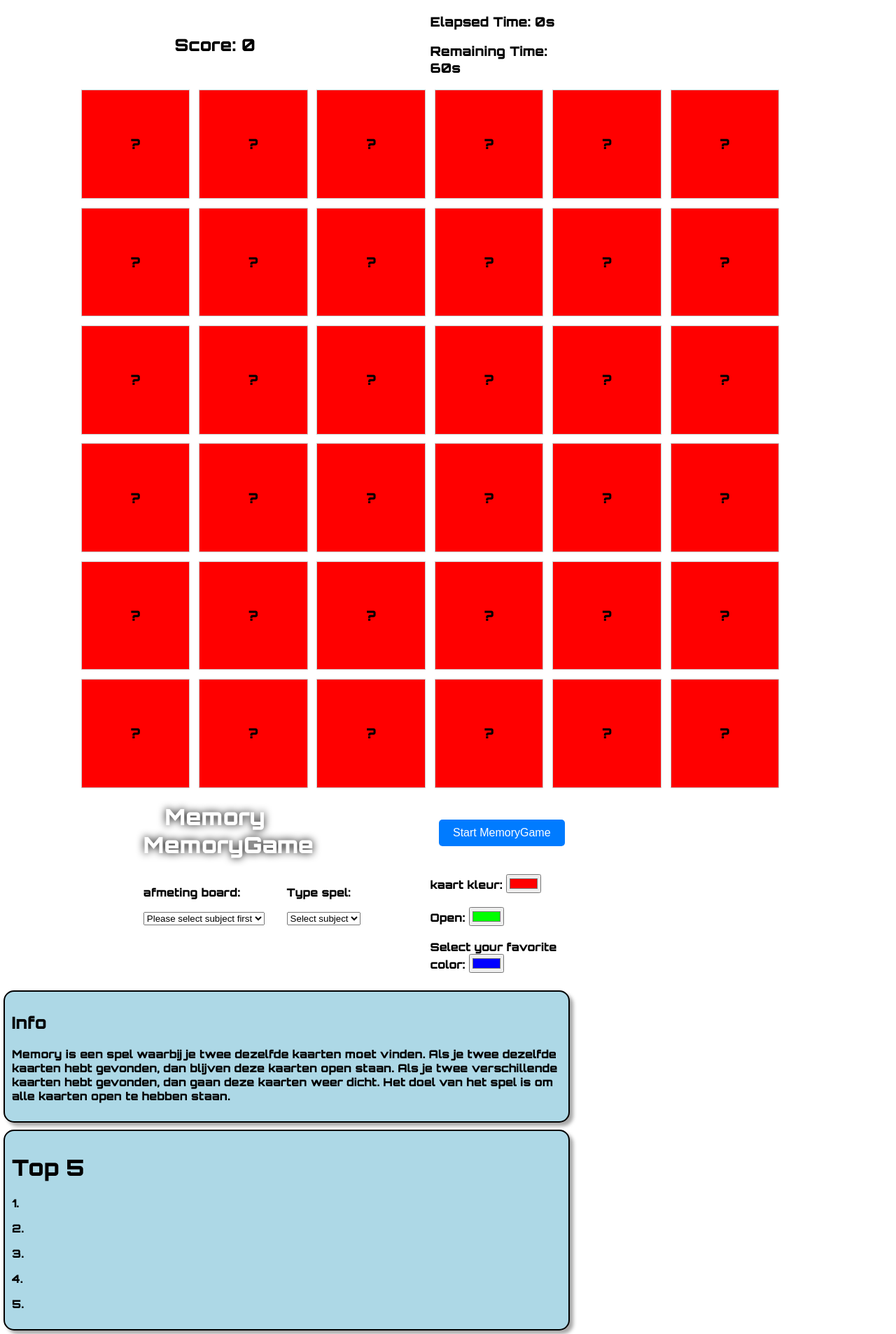
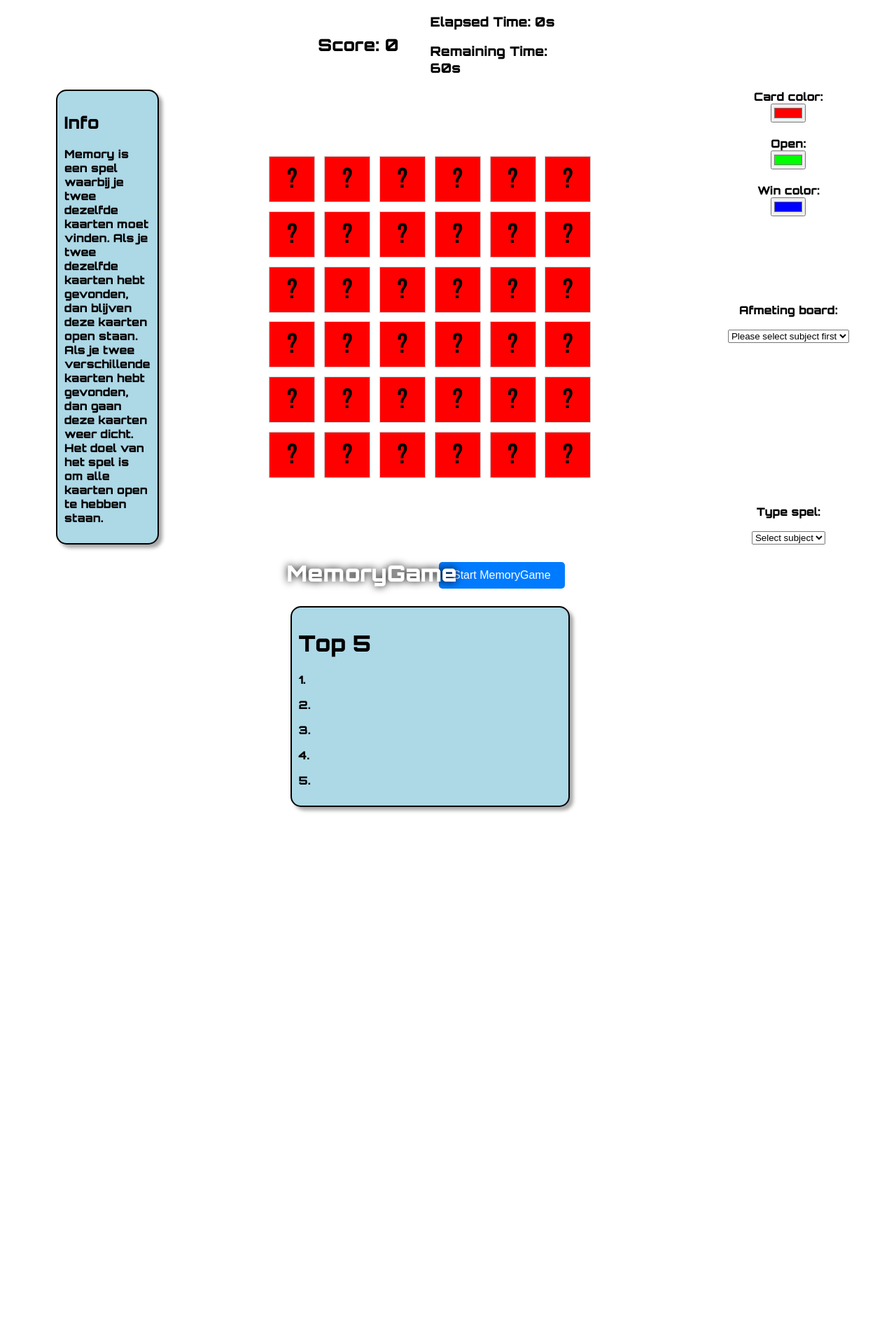
Before and after one commit to martprenger/web3, a PHP site: page / in a window 1280 px wide. Shown: the whole page at 70% size. After the commit the page ends 1161 px from the top, so only its background shows below. Run offline with PHP 8.4, Linux system fonts and the light colour scheme.

Commit message:
added clearer font for game tiles, working on media queries

```diff
--- a/memory/index.html
+++ b/memory/index.html
@@ -23,7 +23,7 @@
         <div id="board" class="board"></div>
     </div>
 
-         <h1 class="title-text">Memory MemoryGame</h1>
+         <h1 class="title-text">MemoryGame</h1>
 
     <div class="start-button-div">
          <button class="btn" id="start-btn">Start MemoryGame</button>
@@ -52,20 +52,20 @@
         </div>
 
         <div class="dropdown_afmetingboard">
-             <p> afmeting board: </p>
+             <p> Afmeting board: </p>
             <select name="topic" id="topic">
             <option value="" selected="selected">Please select subject first</option>
             </select>
         </div>
 
         <div class="dropdown_kleuren_platen">
-             <label for="colorcard">kaart kleur:</label>
+             <label for="colorcard">Card color:</label><br>
              <input type="color" id="colorcard" name="favcolor" value="#ff0000"><br><br>
 
-             <label for="coloropen">Open:</label>
+             <label for="coloropen">Open:</label><br>
              <input type="color" id="coloropen" name="favcolor" value="#ff0000"><br><br>
 
-             <label for="colorfound">Select your favorite color:</label>
+             <label for="colorfound">Win color:</label><br>
              <input type="color" id="colorfound" name="favcolor" value="#ff0000"><br><br>
         </div>
 
--- a/memory/style.css
+++ b/memory/style.css
@@ -1,6 +1,12 @@
 @font-face {
     font-family: 'Orbitron';
     src: url("assets/fonts/Orbitron-Black.ttf");
+}
+
+@font-face {
+    font-family: 'BebasNeue';
+    src: url("assets/fonts/BebasNeue-Regular.ttf");
+
 }
 
 body {
@@ -36,7 +42,8 @@ body {
     display: flex;
     align-items: center;
     justify-content: center;
-    font-size: 20px;
+    font-size: 40px;
+    font-family:'BebasNeue';
 }
 
 .card.closed {
@@ -142,3 +149,54 @@ body {
     grid-column: 1/5;
     grid-row: 6;
 }
+
+/* media tags for different screens */
+@media screen and (min-width: 600px) {
+    .card{
+        width: 5vw;
+        height: 5vw;
+    }
+
+    .score-div{
+        grid-column: 3;
+    }
+    .start-button-div{
+        grid-column: 4/5
+    }
+
+    .title-text{
+        grid-column: 3/4
+    }
+    .dropdown_afmetingboard {
+        grid-column: 6;
+        grid-row: 2;
+        align-self: center;
+        text-align: center;
+    }
+
+    .dropdown_karakter {
+        grid-column: 6;
+        grid-row: 2;
+        align-self: end;
+        text-align: center;
+    }
+
+    .dropdown_kleuren_platen {
+        grid-column: 6;
+        grid-row: 2;
+        text-align: center;
+    }
+
+    .game_info{
+        grid-column: 1/2;
+        grid-row: 2;
+        align-self: center;
+        margin: auto;
+        margin-left: 5em;
+    }
+    .ranking{
+        grid-column: 3/5;
+        grid-row: 4;
+        margin-bottom: 3em;
+    }
+}
```
Also changed, not shown: memory/assets/fonts/BebasNeue-Regular.ttf (added).
